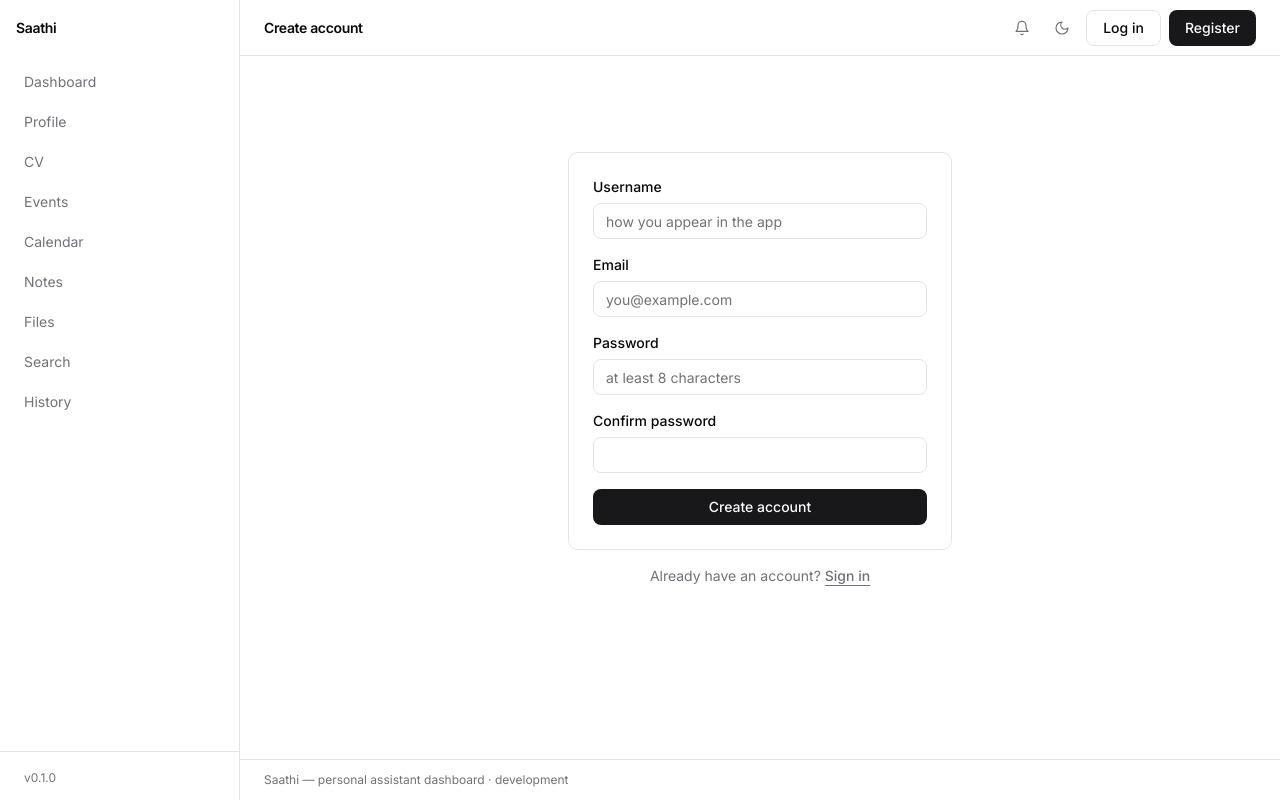
After one commit to senutpal/saathi, a Flask app: page /auth/register in a window 1280 px wide. The commit adds this page. Run offline with Flask 3, Linux system fonts and the light colour scheme; parts of the project's set-up code (start-up, migrations or seed data) failed here and were passed over; some libraries are stand-ins or nearby versions.

Commit message:
feat(ui): auth templates and navbar states (S7)

```diff
--- /dev/null
+++ b/saathi/templates/auth/register.html
@@ -0,0 +1,19 @@
+{% extends "base.html" %}
+{% from "macros.html" import field %}
+{% block title %}Create account — Saathi{% endblock %}
+{% block header %}Create account{% endblock %}
+{% block content %}
+<form method="post" class="mx-auto mt-16 w-full max-w-sm space-y-4 rounded-lg border border-border bg-card p-6">
+  {{ form.hidden_tag() }}
+  {{ field(form.username, placeholder="how you appear in the app") }}
+  {{ field(form.email, placeholder="you@example.com") }}
+  {{ field(form.password, placeholder="at least 8 characters") }}
+  {{ field(form.confirm) }}
+  <button type="submit"
+          class="inline-flex h-9 w-full items-center justify-center rounded-md bg-primary px-4 text-sm font-medium text-primary-foreground transition-colors hover:bg-primary/90 focus-visible:outline-none focus-visible:ring-2 focus-visible:ring-ring disabled:pointer-events-none disabled:opacity-50">Create account</button>
+</form>
+<p class="mt-4 text-center text-sm text-muted-foreground">
+  Already have an account?
+  <a href="{{ url_for('auth.login') }}" class="font-medium underline underline-offset-4">Sign in</a>
+</p>
+{% endblock %}
--- a/saathi/templates/base.html
+++ b/saathi/templates/base.html
@@ -84,11 +84,19 @@
           </svg>
         </button>
         {% if current_user.is_authenticated %}
-        <form action="/auth/logout" method="post" class="inline">
+        <span class="inline-flex items-center rounded-md border border-border bg-muted px-2 py-0.5 text-xs font-medium text-muted-foreground">
+          {{ current_user.username }}
+        </span>
+        <form action="{{ url_for('auth.logout') }}" method="post" class="inline">
           <input type="hidden" name="csrf_token" value="{{ csrf_token() }}">
           <button type="submit"
                   class="rounded-md px-3 py-2 text-sm text-muted-foreground transition-colors hover:bg-accent hover:text-foreground">Log out</button>
         </form>
+        {% else %}
+        <a href="{{ url_for('auth.login') }}"
+           class="inline-flex h-9 items-center justify-center rounded-md border border-border bg-card px-4 text-sm font-medium transition-colors hover:bg-accent hover:text-foreground focus-visible:outline-none focus-visible:ring-2 focus-visible:ring-ring">Log in</a>
+        <a href="{{ url_for('auth.register') }}"
+           class="inline-flex h-9 items-center justify-center rounded-md bg-primary px-4 text-sm font-medium text-primary-foreground transition-colors hover:bg-primary/90 focus-visible:outline-none focus-visible:ring-2 focus-visible:ring-ring">Register</a>
         {% endif %}
       </div>
     </header>
--- /dev/null
+++ b/saathi/templates/macros.html
@@ -0,0 +1,7 @@
+{% macro field(f, placeholder="") -%}
+<div>
+  {{ f.label(class="mb-1.5 block text-sm font-medium") }}
+  {{ f(class="flex h-9 w-full rounded-md border border-input bg-card px-3 text-sm shadow-none placeholder:text-muted-foreground focus-visible:outline-none focus-visible:ring-2 focus-visible:ring-ring", placeholder=placeholder) }}
+  {% for error in f.errors %}<p class="mt-1 text-xs text-destructive">{{ error }}</p>{% endfor %}
+</div>
+{%- endmacro %}
```
Also changed, not shown: saathi/templates/auth/login.html (added, +18 -0 lines).
